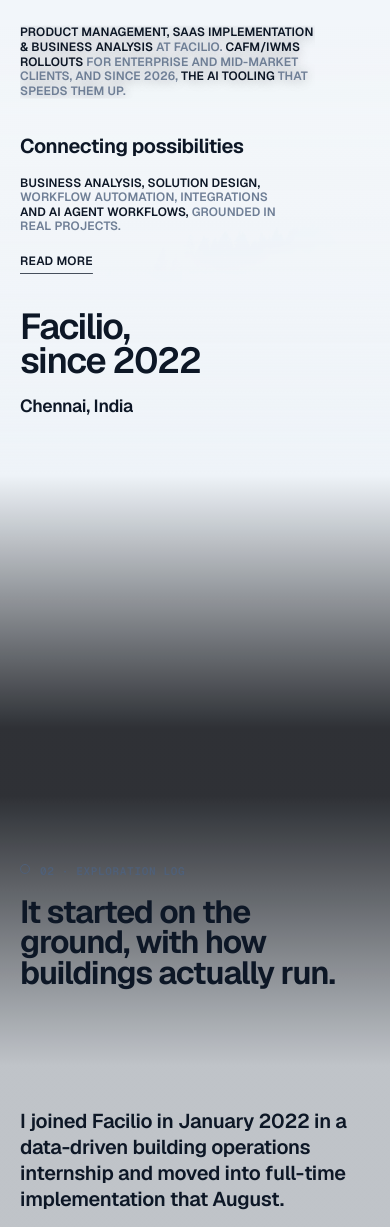
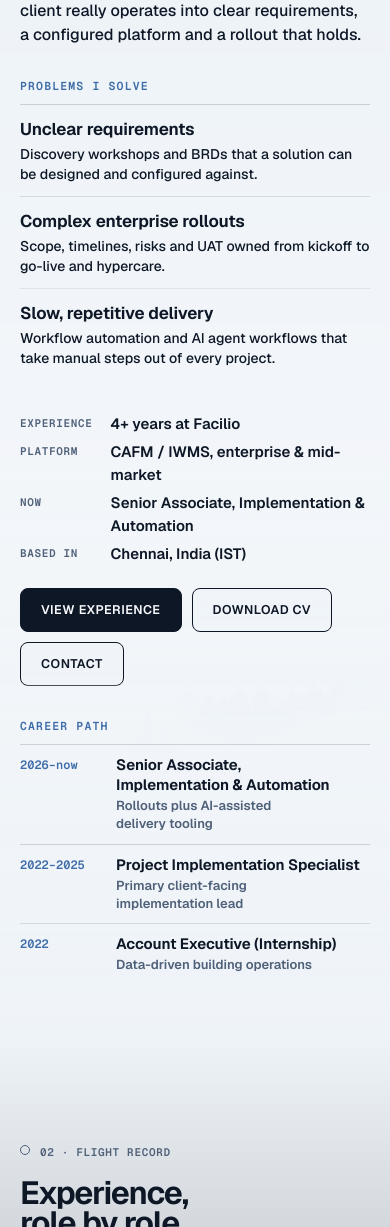
Before and after one commit to dineshrana8939-oss/My-Portfolio, a plain HTML site: page site/index.html in a window 390 px wide. Shown: the part 773-2000 px from the top of the page. Drawn offline with nearby package versions, Linux system fonts and the light colour scheme.

Commit message:
Recruiter-first landing: who I am, the problems I solve, experience up front
- Hero states role, name and a one-line pitch, then Problems I solve, key facts with View experience / Download CV / Contact, and the career path
- Experience chapter moves to straight after the intro; nav, route and chapter numbers follow the new order
- Hero zones flow in a grid so short laptop screens grow the hero instead of overlapping; tablets stack like phones
- Nav links no longer crowd the name on tablets

```diff
--- a/site/css/site.css
+++ b/site/css/site.css
@@ -75,7 +75,6 @@ p { margin: 0; text-wrap: pretty; }
 .z--tl { left: var(--m); top: calc(var(--nav-h) + 9vh); width: calc((100% - 2 * var(--m)) * 3 / 8); color: #F6F8FB; }
 .z--tl .label { color: rgba(246, 248, 251, .72); }
 .z--tl .tone { color: #2F5C99; } /* last headline line sits on the white ground */
-.z--tl .intro { display: none; } /* its content opens Journey; on the photo it fell onto the white ground */
 .z--tr { right: var(--m); top: calc(var(--nav-h) + 11vh); width: calc((100% - 2 * var(--m)) * 2 / 8); color: #F6F8FB; }
 .z--tr .caps { margin-top: 26px; color: rgba(246, 248, 251, .82); text-shadow: 0 1px 12px rgba(16, 24, 34, .35); }
 .z--tr .caps b { color: #F6F8FB; }
@@ -372,3 +371,65 @@ html { background: var(--space-ground); }
 .beyond { background: linear-gradient(var(--veil), rgba(238, 243, 248, .18) 26vh, rgba(238, 243, 248, .18) 36vh, var(--veil) 66vh); }
 .expertise { background: linear-gradient(var(--veil) calc(100% - 45vh), var(--sky-ground)); }
 .work { background: linear-gradient(var(--sky-ground), var(--veil) 45vh); }
+
+/* ---------- Hero, recruiter-first: who, what job, which problems, proof, next step ---------- */
+.z--tl { top: calc(var(--nav-h) + 7vh); width: calc((100% - 2 * var(--m)) * 3.2 / 8); }
+.z--tr { top: calc(var(--nav-h) + 7vh); width: calc((100% - 2 * var(--m)) * 2.5 / 8); }
+.z--bl { bottom: 6vh; width: calc((100% - 2 * var(--m)) * 3 / 8); }
+.z--br { bottom: 6vh; width: calc((100% - 2 * var(--m)) * 2.6 / 8); }
+.discover { display: none; }
+.hero-role { font: 600 12.5px/1.5 var(--f-mono); letter-spacing: .08em; text-transform: uppercase; color: #F6F8FB; margin-bottom: 14px; text-shadow: 0 1px 12px rgba(16, 24, 34, .45); }
+.hero-lead { margin-top: 22px; max-width: 40ch; font-size: clamp(1rem, .9rem + .35vw, 1.2rem); line-height: 1.45; font-weight: 500; color: #F6F8FB; text-shadow: 0 1px 14px rgba(16, 24, 34, .5); }
+.hero-kicker { font: 600 11.5px/1.4 var(--f-mono); letter-spacing: .1em; text-transform: uppercase; color: rgba(246, 248, 251, .85); margin-bottom: 10px; }
+.hero-kicker--dark { color: #3E6CA8; }
+.solve { list-style: none; margin: 0; padding: 0; color: #F6F8FB; text-shadow: 0 1px 12px rgba(16, 24, 34, .45); }
+.solve li { padding: 12px 0; border-top: 1px solid rgba(246, 248, 251, .3); font-size: 14px; line-height: 1.45; font-weight: 500; }
+.solve b { display: block; margin-bottom: 2px; font-size: 17px; font-weight: 650; letter-spacing: -.01em; }
+.facts { display: grid; grid-template-columns: auto 1fr; gap: 6px 18px; margin: 0; }
+.facts dt { font: 600 11px/1.9 var(--f-mono); letter-spacing: .06em; text-transform: uppercase; color: #4F6079; }
+.facts dd { margin: 0; font-size: 15px; line-height: 1.5; font-weight: 600; color: #0D1726; }
+.cta-row { display: flex; flex-wrap: wrap; gap: 10px; margin-top: 22px; }
+.btn { display: inline-flex; align-items: center; min-height: 44px; padding: 0 20px; border: 1px solid #0D1726; border-radius: 8px; font-size: 12.5px; font-weight: 600; letter-spacing: .04em; text-transform: uppercase; text-decoration: none; color: #0D1726; background: rgba(238, 243, 248, .6); transition: background-color .25s, color .25s; }
+.btn:hover { background: #0D1726; color: #F6F8FB; }
+.btn--solid { background: #0D1726; color: #F6F8FB; }
+.btn--solid:hover { background: #2F5C99; border-color: #2F5C99; }
+.path { list-style: none; margin: 0; padding: 0; color: #0D1726; }
+.path li { display: grid; grid-template-columns: 84px 1fr; gap: 12px; padding: 10px 0; border-top: 1px solid rgba(13, 23, 38, .16); }
+.path .yr { font: 600 12px/1.7 var(--f-mono); color: #3E6CA8; }
+.path h2 { margin: 0; font-size: 15px; line-height: 1.35; font-weight: 650; letter-spacing: -.005em; }
+.path p { margin: 2px 0 0; font-size: 13px; line-height: 1.4; color: #4F6079; }
+/* Experience now follows the intro: its edges match the hero above and Journey below */
+.experience { background: linear-gradient(var(--sky-ground), var(--veil) 40vh, var(--veil) calc(100% - 40vh), var(--sky-ground)); }
+@media (max-width: 1100px) {
+  .z--tl { width: calc((100% - 2 * var(--m)) * 4 / 8); }
+  .z--tr, .z--bl, .z--br { width: calc((100% - 2 * var(--m)) * 3.6 / 8); }
+}
+@media (max-width: 760px) {
+  .hero-role, .hero-lead, .solve { color: #0D1726; text-shadow: none; }
+  .hero-kicker { color: #3E6CA8; }
+  .solve li { border-color: rgba(13, 23, 38, .16); }
+  .z--tr { margin-top: 32px; }
+}
+/* hero zones flow in a grid, so short screens grow the hero instead of overlapping or clipping it */
+.hero { height: auto; min-height: max(680px, min(100svh, 1040px)); }
+.hero__zones { position: relative; inset: auto; min-height: inherit; display: grid; grid-template-columns: 3.2fr 2.3fr 2.5fr; grid-template-rows: auto minmax(32px, 1fr) auto; column-gap: 24px; padding: calc(var(--nav-h) + 6vh) var(--m) 6vh; }
+.hero__zones::before { inset: 0 0 36% 0; background: linear-gradient(rgba(16, 24, 34, .46), rgba(16, 24, 34, .2) 70%, transparent); }
+.hero .z { position: relative; inset: auto; width: auto; }
+.z--tl { grid-area: 1 / 1; } .z--tr { grid-area: 1 / 3; } .z--bl { grid-area: 3 / 1; } .z--br { grid-area: 3 / 3; }
+@media (max-width: 1100px) { .hero__zones { grid-template-columns: 1fr .1fr 1fr; } }
+@media (max-width: 760px) { .hero__zones { display: block; min-height: 0; padding: 0 var(--m) 56px; } }
+/* tablets read the hero like phones: photo first, then the introduction (text never sits on the face) */
+@media (max-width: 1100px) {
+  .nav__links { gap: 16px; }
+  .hero { min-height: 100svh; background: var(--sky-ground); }
+  .frag { position: relative; inset: auto; height: 64svh; }
+  .hero__zones { display: block; min-height: 0; padding: 0 var(--m) 56px; }
+  .hero__zones::before { display: none; }
+  .hero .z { max-width: 640px; }
+  .z--tl { margin-top: 28px; color: #0D1726; }
+  .z--tr, .z--bl, .z--br { margin-top: 32px; }
+  .hero-role, .hero-lead, .solve { color: #0D1726; text-shadow: none; }
+  .hero-kicker { color: #3E6CA8; }
+  .solve li { border-color: rgba(13, 23, 38, .16); }
+}
+@media (min-width: 761px) and (max-width: 1100px) { .nav__links { position: static; transform: none; margin: 0 20px 0 auto; } }
--- a/site/index.html
+++ b/site/index.html
@@ -38,10 +38,10 @@
 <header class="nav" data-nav>
   <a class="nav__mark" href="#top">Dinesh Ravikumar</a>
   <nav class="nav__links" id="nav-links" aria-label="Sections">
+    <a href="#experience">Experience</a>
     <a href="#journey">Journey</a>
     <a href="#expertise">Expertise</a>
     <a href="#work">Work</a>
-    <a href="#experience">Experience</a>
     <a href="#contact">Contact</a>
   </nav>
   <a class="nav__btn" href="assets/cv/Dinesh_Ravikumar_CV.pdf">Download CV</a>
@@ -53,11 +53,11 @@
   <span class="route__line" aria-hidden="true"><span class="route__explorer"></span></span>
   <ol>
     <li><a href="#top"><span>My universe</span></a></li>
+    <li><a href="#experience"><span>Flight record</span></a></li>
     <li><a href="#journey"><span>Exploration log</span></a></li>
     <li><a href="#expertise"><span>Professional galaxies</span></a></li>
     <li><a href="#work"><span>Mission archive</span></a></li>
     <li><a href="#skills"><span>Skill constellations</span></a></li>
-    <li><a href="#experience"><span>Flight record</span></a></li>
     <li><a href="#beyond"><span>Next frontier</span></a></li>
     <li><a href="#contact"><span>Open channel</span></a></li>
   </ol>
@@ -71,32 +71,89 @@
     <p class="sr-only">Photograph: an astronaut in a white suit stands on a bright white plain beneath grey clouds.</p>
     <div class="hero__zones">
       <div class="z z--tl">
-        <p class="label label--light eyebrow rv">01 · My universe</p>
-        <h1 id="hero-title" class="display"><span class="ln"><span>From first</span></span><span class="ln"><span style="--d:80ms">workshop</span></span><span class="ln"><span style="--d:160ms">to stable</span></span><span class="ln"><span style="--d:240ms" class="tone">go-live.</span></span></h1>
-        <p class="intro rv" style="--d:260ms">I implement facilities SaaS end to end: requirements and BRDs, configuration, UAT, go-live and hypercare.</p>
+        <p class="hero-role rv">Product Manager · SaaS Implementation · Business Analyst</p>
+        <h1 id="hero-title" class="display"><span class="ln"><span>Dinesh</span></span><span class="ln"><span style="--d:90ms">Ravikumar</span></span></h1>
+        <p class="hero-lead rv" style="--d:260ms">I take facilities SaaS from the first discovery workshop to a stable go-live: turning how a client really operates into clear requirements, a configured platform and a rollout that holds.</p>
       </div>
       <div class="z z--tr">
-        <h2 class="heading-l rv" style="--d:200ms">Exploring<br>ideas, building<br>solutions.</h2>
-        <p class="caps rv" style="--d:300ms"><b>Product management, SaaS implementation &amp; business analysis</b> at Facilio. <b>CAFM/IWMS rollouts</b> for enterprise and mid-market clients, and since 2026, <b>the AI tooling</b> that speeds them up.</p>
+        <p class="hero-kicker rv" style="--d:300ms">Problems I solve</p>
+        <ul class="solve">
+          <li class="rv" style="--d:360ms"><b>Unclear requirements</b>Discovery workshops and BRDs that a solution can be designed and configured against.</li>
+          <li class="rv" style="--d:430ms"><b>Complex enterprise rollouts</b>Scope, timelines, risks and UAT owned from kickoff to go-live and hypercare.</li>
+          <li class="rv" style="--d:500ms"><b>Slow, repetitive delivery</b>Workflow automation and AI agent workflows that take manual steps out of every project.</li>
+        </ul>
       </div>
       <div class="z z--bl">
-        <h3 class="heading-m rv" style="--d:380ms">Connecting possibilities</h3>
-        <p class="caps caps--dark rv" style="--d:440ms"><b>Business analysis, solution design,</b> workflow automation, integrations <b>and AI agent workflows,</b> grounded in real projects.</p>
-        <a class="caps-link rv" style="--d:500ms" href="#journey">Read more</a>
+        <dl class="facts rv" style="--d:420ms">
+          <dt>Experience</dt><dd>4+ years at Facilio</dd>
+          <dt>Platform</dt><dd>CAFM / IWMS, enterprise &amp; mid-market</dd>
+          <dt>Now</dt><dd>Senior Associate, Implementation &amp; Automation</dd>
+          <dt>Based in</dt><dd>Chennai, India (IST)</dd>
+        </dl>
+        <div class="cta-row rv" style="--d:500ms">
+          <a class="btn btn--solid" href="#experience">View experience</a>
+          <a class="btn" href="assets/cv/Dinesh_Ravikumar_CV.pdf">Download CV</a>
+          <a class="btn" href="#contact">Contact</a>
+        </div>
       </div>
       <div class="z z--br">
-        <p class="statement rv" style="--d:420ms">Facilio,<br>since 2022</p>
-        <p class="place rv" style="--d:500ms">Chennai, India</p>
+        <p class="hero-kicker hero-kicker--dark rv" style="--d:440ms">Career path</p>
+        <ol class="path">
+          <li class="rv" style="--d:480ms"><span class="yr">2026–now</span><div><h2>Senior Associate, Implementation &amp; Automation</h2><p>Rollouts plus AI-assisted delivery tooling</p></div></li>
+          <li class="rv" style="--d:540ms"><span class="yr">2022–2025</span><div><h2>Project Implementation Specialist</h2><p>Primary client-facing implementation lead</p></div></li>
+          <li class="rv" style="--d:600ms"><span class="yr">2022</span><div><h2>Account Executive (Internship)</h2><p>Data-driven building operations</p></div></li>
+        </ol>
       </div>
-      <a class="discover" href="#journey"><span>Discover</span><span aria-hidden="true">↓</span></a>
     </div>
   </section>
 
-  <!-- 02 · Journey -->
+  <!-- 02 · Experience -->
+  <section class="chapter experience" id="experience" data-env="sky" aria-labelledby="experience-title">
+    <div class="wrap8 experience__grid">
+      <div class="head head--sticky">
+        <p class="label eyebrow rv">02 · Flight record</p>
+        <h2 id="experience-title" class="heading-l rv">Experience,<br>role by role.</h2>
+        <p class="caps rv"><b>One organisation, three missions,</b> each wider than the last.</p>
+      </div>
+      <ol class="log" data-log>
+          <li class="mission is-live rv">
+            <p class="label">Jan 2026 to now · Facilio, Chennai</p>
+            <h3>Senior Associate, Implementation &amp; Automation</h3>
+            <p class="mission__status">In progress</p>
+            <ul>
+              <li>Co-built an internal AI-assisted delivery workspace that takes the implementation team from kick-off to hypercare, with AI drafting of BRDs, guides and test cases.</li>
+              <li>Use AI-powered workflows and MCP connectors with Facilio Agent to automate implementation and deployment.</li>
+              <li>Build AI agent workflows and reusable skills that cut repetitive work and speed up delivery.</li>
+            </ul>
+          </li>
+          <li class="mission rv">
+            <p class="label">Aug 2022 to Dec 2025 · Facilio</p>
+            <h3>Project Implementation Specialist</h3>
+            <p class="mission__status">Complete</p>
+            <ul>
+              <li>Led end-to-end onboarding for enterprise and mid-market clients as primary client-facing lead.</li>
+              <li>Ran discovery workshops; wrote BRDs and functional specifications.</li>
+              <li>Configured service requests, work orders, PPM, contracts, inventory and SLA workflows.</li>
+              <li>Built workflow automation, approval chains, escalations and SLA breach notifications.</li>
+              <li>Managed data onboarding, coordinated UAT end to end (Jira) and defined REST API and webhook integrations.</li>
+              <li>Trained admins and coordinators; wrote playbooks, knowledge-base articles and webinar content.</li>
+            </ul>
+          </li>
+          <li class="mission rv">
+            <p class="label">Jan 2022 to Aug 2022 · Facilio</p>
+            <h3>Account Executive (Internship)</h3>
+            <p class="mission__status">Complete</p>
+            <ul><li>Started in a data-driven building operations internship before moving into full-time implementation.</li></ul>
+          </li>
+        </ol>
+    </div>
+  </section>
+
+  <!-- 03 · Journey -->
   <section class="chapter journey" id="journey" data-env="sky" aria-labelledby="journey-title">
     <figure class="band band--rays" aria-hidden="true"></figure>
     <div class="wrap8 band__over">
-      <p class="label eyebrow rv">02 · Exploration log</p>
+      <p class="label eyebrow rv">03 · Exploration log</p>
       <h2 id="journey-title" class="heading-l rv">It started on the ground, with how buildings actually run.</h2>
     </div>
     <div class="wrap8 journey__grid">
@@ -121,7 +178,7 @@
   <section class="chapter expertise" id="expertise" data-env="sky" aria-labelledby="expertise-title">
     <div class="wrap8">
       <div class="head">
-        <p class="label eyebrow rv">03 · Professional galaxies</p>
+        <p class="label eyebrow rv">04 · Professional galaxies</p>
         <h2 id="expertise-title" class="heading-l rv">Seven domains,<br>each charted in real projects.</h2>
         <p class="serif rv" style="--d:120ms">Every area here comes from work I have done, not plans.</p>
       </div>
@@ -196,7 +253,7 @@
     <div class="wrap8 work__intro">
       <figure class="work__art rv"><img src="assets/img/orb-astronaut-1280.webp" srcset="assets/img/orb-astronaut-1280.webp 1280w, assets/img/orb-astronaut-2560.webp 2560w" sizes="(max-width: 900px) 100vw, 40vw" alt="An astronaut in white mist holds a glass sphere reflecting the sky." width="1280" height="1920" loading="lazy" decoding="async"></figure>
       <div class="work__text">
-        <p class="label eyebrow rv">04 · Mission archive</p>
+        <p class="label eyebrow rv">05 · Mission archive</p>
         <h2 id="work-title" class="heading-l rv">Selected projects,<br>one planet each.</h2>
         <p class="caps rv"><b>Client names stay confidential.</b> Figures appear only where they are verified; <b>everything else is marked</b> for me to complete.</p>
         <ol class="work__index rv">
@@ -328,7 +385,7 @@
   <section class="chapter skills" id="skills" data-env="sky" aria-labelledby="skills-title">
     <div class="wrap8">
       <div class="head">
-        <p class="label eyebrow rv">05 · Skill constellations</p>
+        <p class="label eyebrow rv">06 · Skill constellations</p>
         <h2 id="skills-title" class="heading-l rv">Skills are not bars.<br>They are constellations.</h2>
         <p class="caps rv"><b>Each skill only makes sense next to the others.</b> Select a star to see what it connects to.</p>
       </div>
@@ -390,48 +447,6 @@
     </div>
   </section>
 
-  <!-- 06 · Experience -->
-  <section class="chapter experience" id="experience" data-env="sky" aria-labelledby="experience-title">
-    <div class="wrap8 experience__grid">
-      <div class="head head--sticky">
-        <p class="label eyebrow rv">06 · Flight record</p>
-        <h2 id="experience-title" class="heading-l rv">Experience,<br>role by role.</h2>
-        <p class="caps rv"><b>One organisation, three missions,</b> each wider than the last.</p>
-      </div>
-      <ol class="log" data-log>
-          <li class="mission is-live rv">
-            <p class="label">Jan 2026 to now · Facilio, Chennai</p>
-            <h3>Senior Associate, Implementation &amp; Automation</h3>
-            <p class="mission__status">In progress</p>
-            <ul>
-              <li>Co-built an internal AI-assisted delivery workspace that takes the implementation team from kick-off to hypercare, with AI drafting of BRDs, guides and test cases.</li>
-              <li>Use AI-powered workflows and MCP connectors with Facilio Agent to automate implementation and deployment.</li>
-              <li>Build AI agent workflows and reusable skills that cut repetitive work and speed up delivery.</li>
-            </ul>
-          </li>
-          <li class="mission rv">
-            <p class="label">Aug 2022 to Dec 2025 · Facilio</p>
-            <h3>Project Implementation Specialist</h3>
-            <p class="mission__status">Complete</p>
-            <ul>
-              <li>Led end-to-end onboarding for enterprise and mid-market clients as primary client-facing lead.</li>
-              <li>Ran discovery workshops; wrote BRDs and functional specifications.</li>
-              <li>Configured service requests, work orders, PPM, contracts, inventory and SLA workflows.</li>
-              <li>Built workflow automation, approval chains, escalations and SLA breach notifications.</li>
-              <li>Managed data onboarding, coordinated UAT end to end (Jira) and defined REST API and webhook integrations.</li>
-              <li>Trained admins and coordinators; wrote playbooks, knowledge-base articles and webinar content.</li>
-            </ul>
-          </li>
-          <li class="mission rv">
-            <p class="label">Jan 2022 to Aug 2022 · Facilio</p>
-            <h3>Account Executive (Internship)</h3>
-            <p class="mission__status">Complete</p>
-            <ul><li>Started in a data-driven building operations internship before moving into full-time implementation.</li></ul>
-          </li>
-        </ol>
-    </div>
-  </section>
-
   <!-- 07 · Beyond the known universe -->
   <section class="chapter beyond" id="beyond" data-env="sky" aria-labelledby="beyond-title">
     <figure class="band band--beyond" aria-hidden="true"></figure>
--- a/site/js/site.js
+++ b/site/js/site.js
@@ -46,6 +46,7 @@
     layout();
     requestAnimationFrame(() => requestAnimationFrame(() => frag.classList.add('is-in')));
     setTimeout(() => { frag.classList.add('settled'); layout(); }, 2600); // after assembly: one seamless image
+    document.fonts && document.fonts.ready.then(() => { layout(); measure(); }); // hero height follows its text once fonts load
   };
   img.src = pickSrc();
 
```
